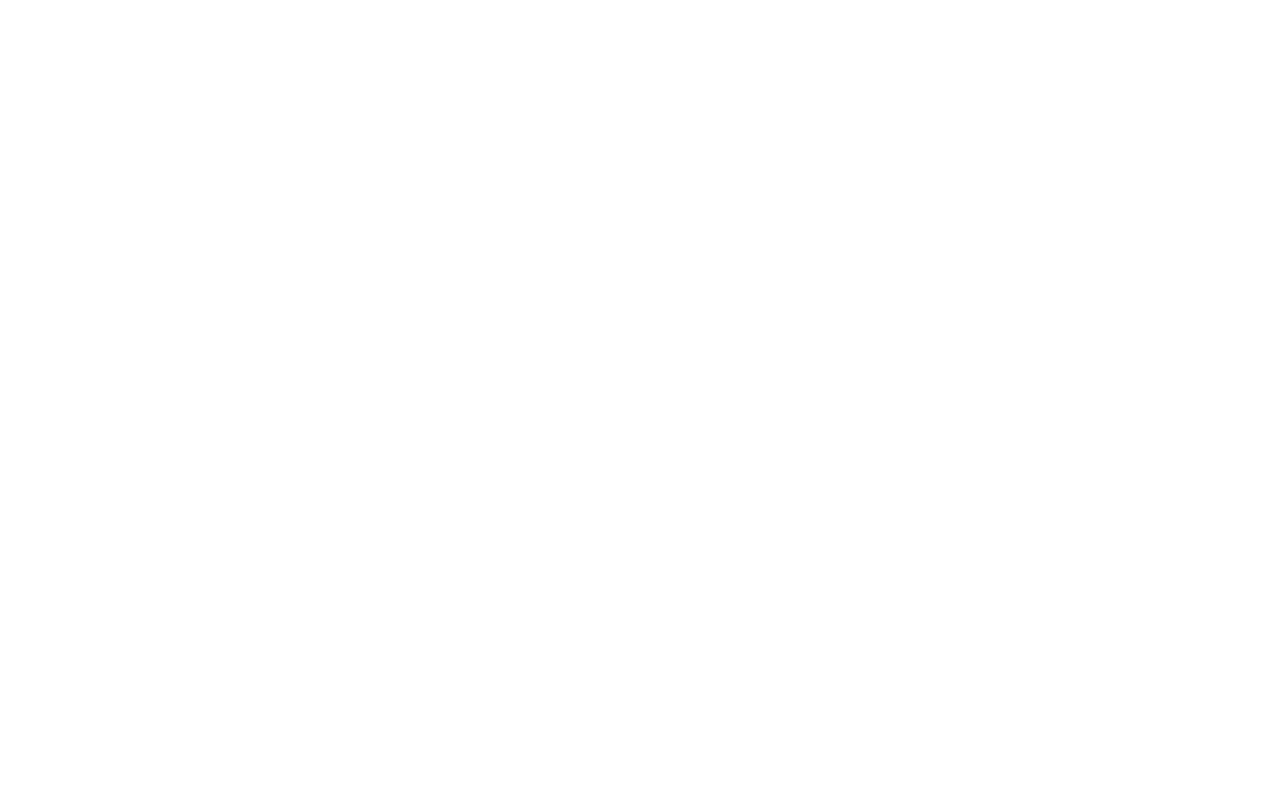
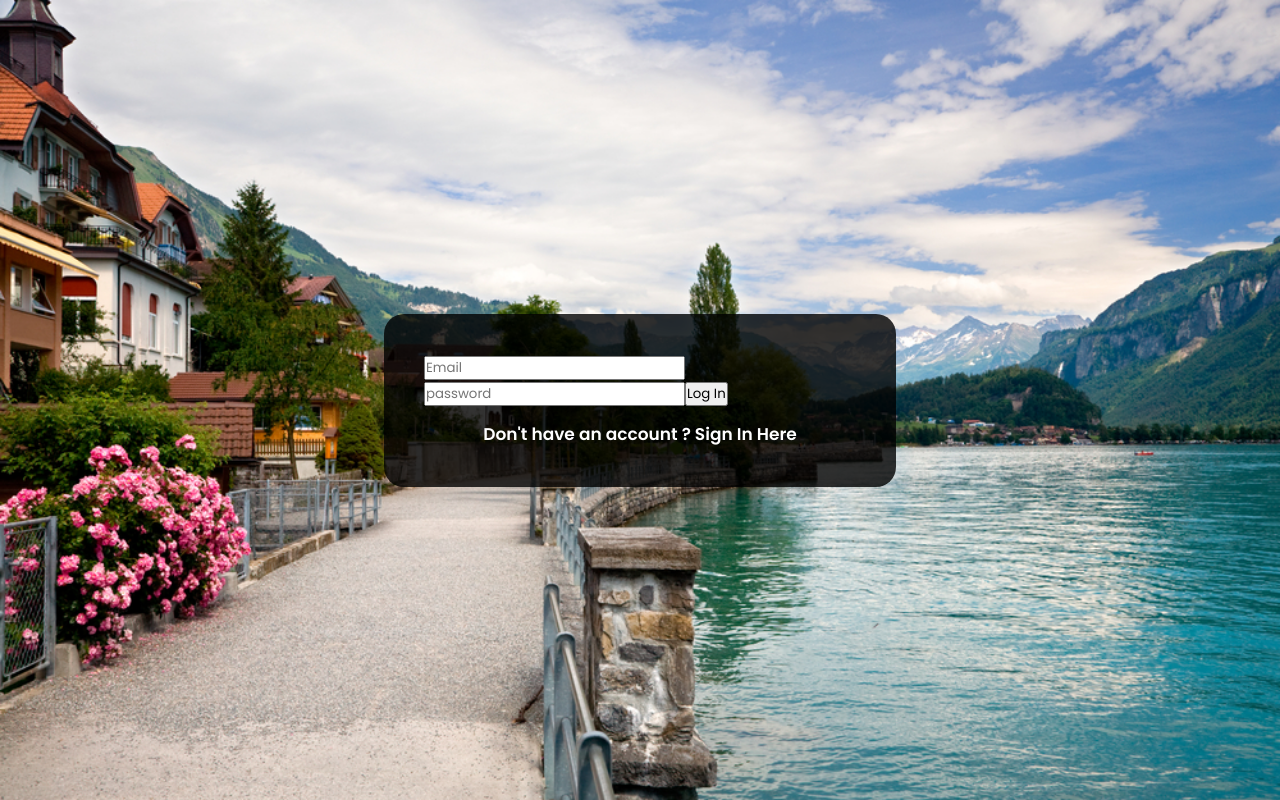
Before and after one commit to gungunsaluja/client, a React (Create React App) app: page /login in a window 1280 px wide. Built offline with nearby package versions, Linux system fonts and the light colour scheme; a web font is replaced by a local one.

Commit message:
login page styling

```diff
--- a/src/pages/LoginPage.jsx
+++ b/src/pages/LoginPage.jsx
@@ -1,11 +1,21 @@
-import React from 'react';
+import React, { useState } from 'react';
+import "../styles/Login.scss"
 const LoginPage = () =>{
+    const [email,setEmail] = useState("");
+    const [password,setPassword] = useState("");
+
+
     return (
         <div className = 'login'>
             <div className = 'login_content'>
                 <form action = "login_content_form">
+
+                    <input type = "email" placeholder = 'Email'  value = {email} onChange={(e)=>e.target.value}
+                    required ></input>
+                    <input type = "password" placeholder = "password" required ></input>
+                    <button type = "submit">Log In</button>
                 </form>
-                <a href = ""></a>
+                <a href = "/register">Don't have an account ? Sign In Here</a>
             </div>
 
 
--- /dev/null
+++ b/src/styles/Login.scss
@@ -0,0 +1,93 @@
+@import "./variables.scss";
+@import "./breakpoints.scss";
+
+.login {
+  width: 100vw;
+  height: 100vh;
+  display: flex;
+  justify-content: center;
+  align-items: center;
+  flex-direction: column;
+  background: url("../../public/assets/login.jpg") center;
+  background-size: cover;
+
+  &_content {
+    display: flex;
+    flex-direction: column;
+    gap: 15px;
+    width: 40%;
+    padding: 40px;
+    background-color: rgba(0, 0, 0, 0.8);
+    border-radius: 20px;
+
+    @include lg {
+      width: 60%
+    }
+
+    @include mm {
+      width: 80%
+    }
+
+    &_form {
+      display: flex;
+      flex-direction: column;
+      align-items: center;
+      gap: 15px;
+
+      input {
+        width: 100%;
+        padding: 7px 15px;
+        background-color: transparent;
+        border: none;
+        border-bottom: 1px solid rgba(255, 255, 255, 0.3);
+        outline: none;
+        text-align: center;
+        color: white;
+
+        input:not(:placeholder-shown):focus {
+          background: transparent; /* or background: none; */
+        }
+
+        &::placeholder {
+          color: white;
+        }
+      }
+
+      button {
+        margin-top: 15px;
+
+        @include buttonStyle;
+        width: 50%;
+
+        &:hover {
+          box-shadow: 0 0 10px 3px rgba(255, 255, 255);
+        }
+      }
+    }
+
+    &_google {
+      width: 100%;
+      display: flex;
+      justify-content: center;
+      margin-top: 20px;
+    }
+
+    a {
+      text-decoration: none;
+      color: white;
+      font-size: 17px;
+      font-weight: 600;
+      text-align: center;
+
+      &:hover {
+        text-decoration: underline;
+      }
+    }
+
+    p {
+      color: white;
+      font-size: 13px;
+      text-align: center;
+    }
+  }
+}
```
